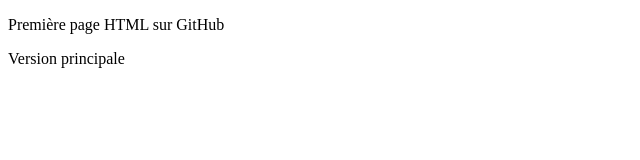
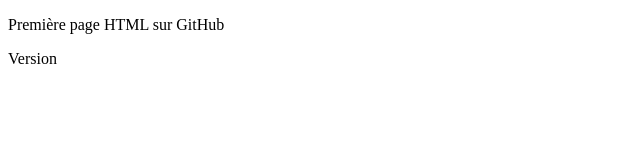
Before and after one commit to bchl16/hello-github-web, a plain HTML site: page index.html in a window 1280 px wide. Shown: the full height of the page, 0-640 px from the left. Drawn offline with Linux system fonts and the light colour scheme.

Commit message:
Update index.html

```diff
--- a/index.html
+++ b/index.html
@@ -7,4 +7,4 @@
     <p>Première page HTML sur GitHub</p>
   </body>
 </html>
-<p>Version principale</p>
+<p>Version</p>
```
